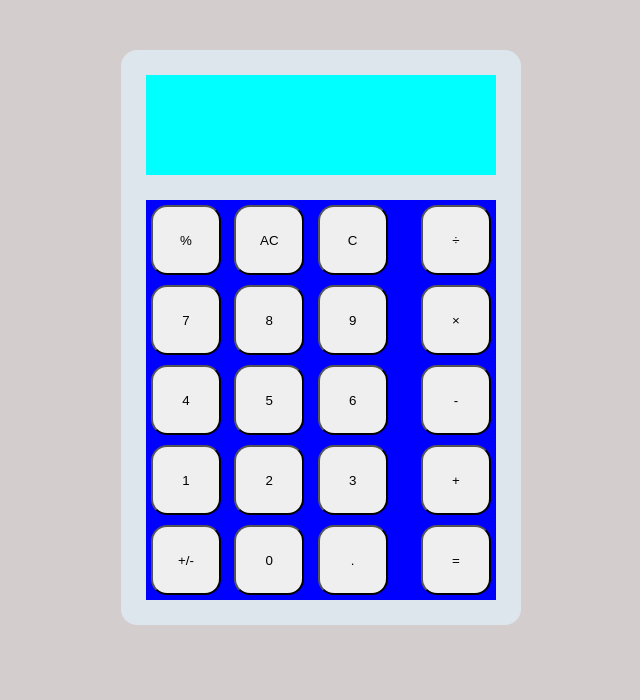
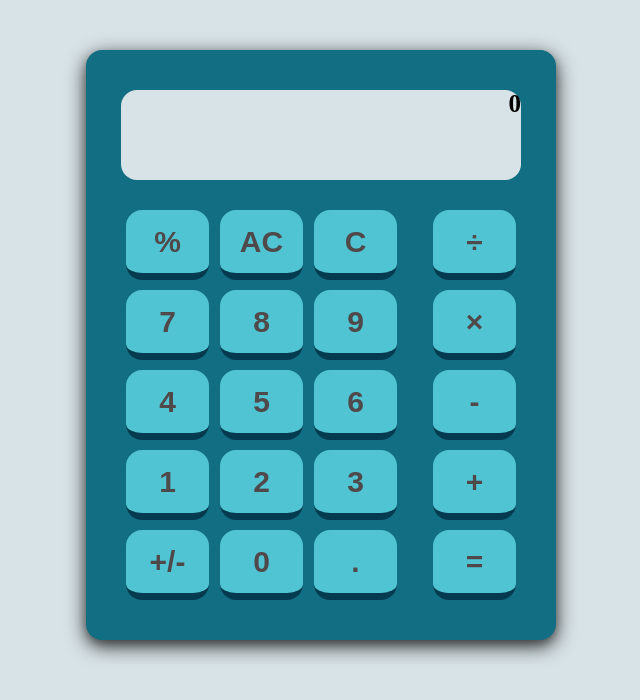
Before and after one commit to melinaDaendliker/Calculator, a plain HTML site: page index.html in a window 1280 px wide. Shown: the whole page, without its empty margins (319-959 px from the left). Drawn offline with Linux system fonts and the light colour scheme.

Commit message:
add colors and finish design

```diff
--- a/style.css
+++ b/style.css
@@ -1,44 +1,65 @@
 body{
-    background-color: rgb(212, 205, 205);
+    background-color: #D8E3E7;
 }
 
 button{
     height: 70px;
-    width: 70px;
+    width: 83px;
     border-radius: 16px;
     margin: 5px;
+    font-size: 30px;
+    font-weight: bold;
+    background-color: #51C4D3;
+    color: rgb(80, 73, 73);
+    border-bottom: 7px #053B50 solid;
+    border-left: #526D82;
+    border-right:#526D82;
+    border-top: #526D82;
 }
 
 
 .Calculator{
     height: 550px;
-    width: 400px;
-    background-color: #DDE6ED;
+    width: 450px;
+    background-color: #126E82;
     margin: 50px auto;
     border-radius: 16px;
-    padding-top: 15px;
+    box-shadow: 0 4px 8px 0 rgba(0, 0, 0, 0.2), 0 6px 20px 0 rgba(0, 0, 0, 0.8);
+    padding: 30px 10px 25px 10px;
     padding-bottom: 10px;
 }
 
 .display{
-    height: 100px;
-    width: 350px;
+    display: flex;
+    flex-direction: column;
+    align-items: end;
+    height: 90px;
+    width: 400px;
     margin: 10px 25px;
-    background-color: aqua;
+    background-color: #D8E3E7;
+    border-radius: 16px;
+    font-weight: bold;
+    font-size: 25px;
+
+}
+
+.calculation{
+    margin-right: 20px;
+    margin-top: 10px;
 }
 
 
 .buttons{
     height: 400px;
-    width: 350px;
+    width: 400px;
     margin: 25px;
-    background-color: blue;
     display: flex;
-    gap: 20px
+    gap: 25px
 }
 
 .numbers{
     display: flex;
+    gap: -2px;
 }
 
 .operators{
```
Also changed, not shown: index.html (+1 -1 lines).
